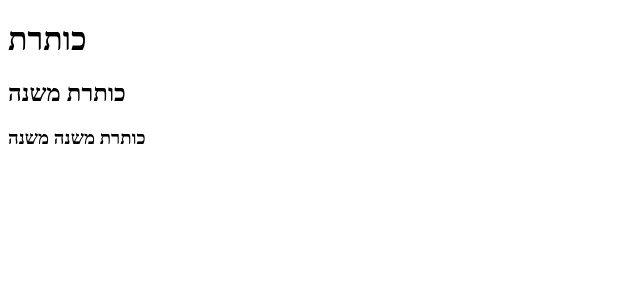
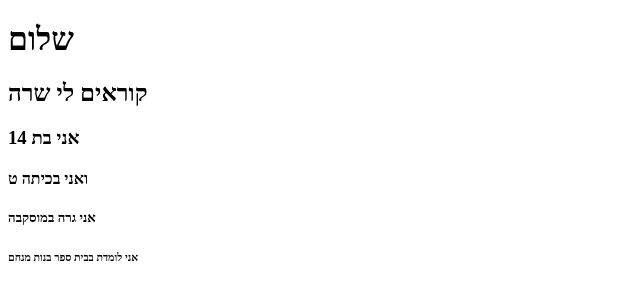
Before and after one commit to SaraReco321/frist, a plain HTML site: page index.html in a window 1280 px wide. Shown: the whole page, without its empty margins (0-640 px from the left). Drawn offline with Linux system fonts and the light colour scheme.

Commit message:
כותרות על עצמי

```diff
--- a/index.html
+++ b/index.html
@@ -6,8 +6,11 @@
     <title>Document</title>
 </head>
 <body>
-    <h1> כותרת  </h1>
-    <h2> כותרת משנה  </h2>
-    <h3>  כותרת משנה משנה </h3>
+    <h1> שלום  </h1>
+    <h2> קוראים לי שרה </h2>
+    <h3>  אני בת 14 </h3>
+    <h4>   ואני בכיתה ט </h4>
+    <h5>  אני גרה במוסקבה </h5>
+    <h6>   אני לומדת בבית ספר בנות מנחם  </h6>
 </body>
 </html>
```
